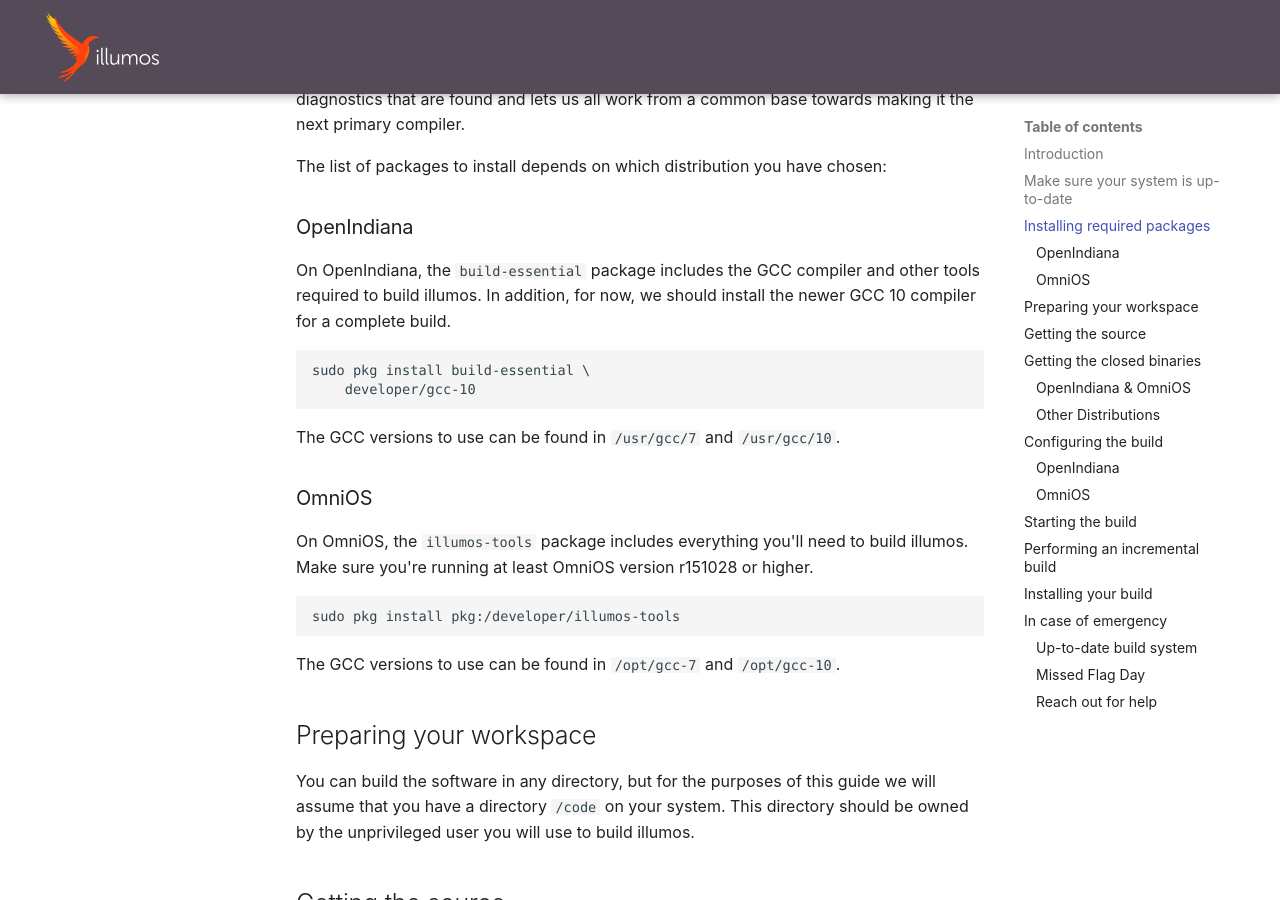
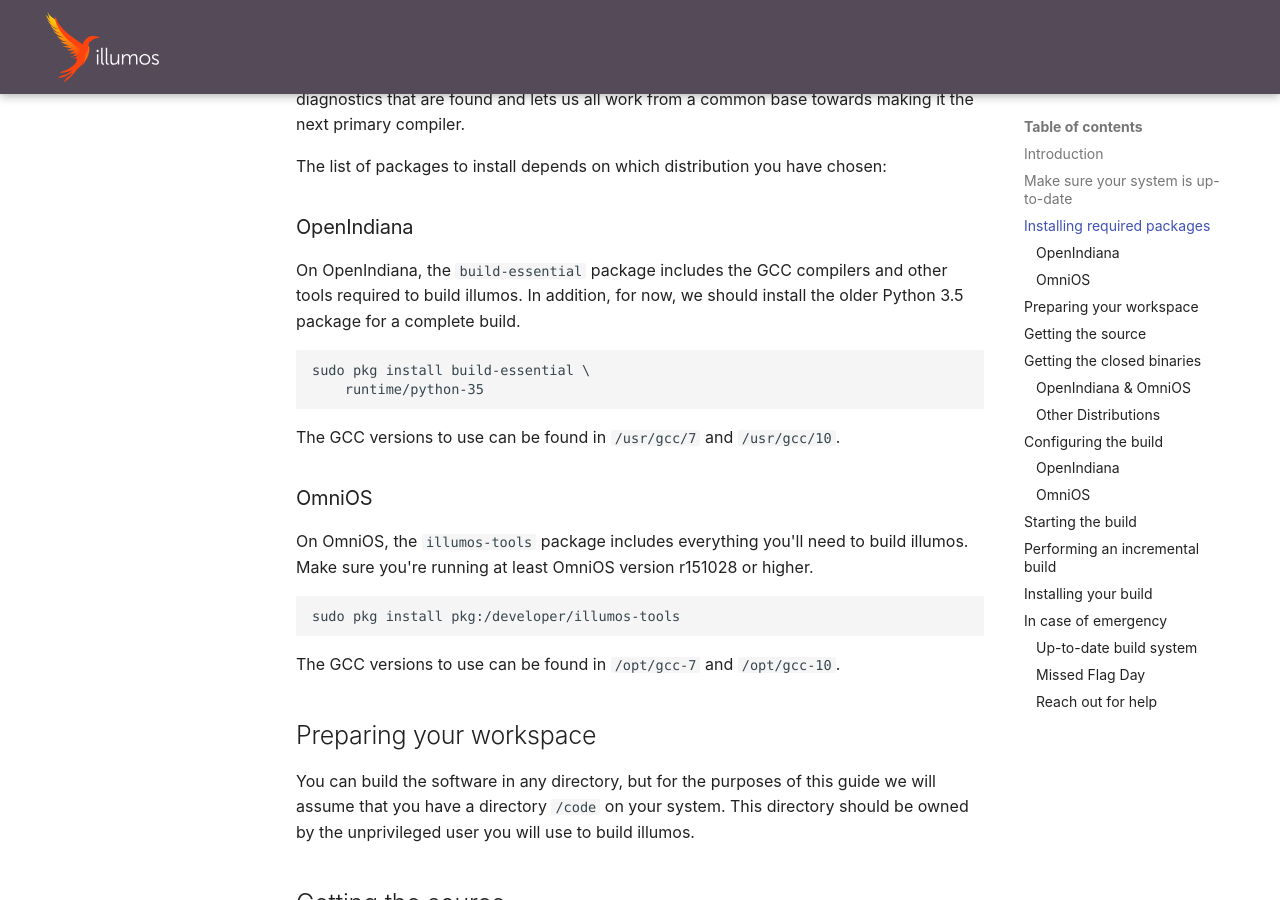
Before and after one commit to illumos/docs, an MkDocs documentation site: the page built from docs/developers/build.md, in a window 1280 px wide and 900 px high, scrolled down 1091 px. Built offline with MkDocs 1.6.1 and Material for MkDocs 9.7.7, drawn with Linux system fonts in a browser that asks for light colours.

Commit message:
Address review comments, correct OI details

````diff
--- a/docs/developers/build.md
+++ b/docs/developers/build.md
@@ -53,13 +53,13 @@
 
 ### OpenIndiana
 
-On OpenIndiana, the `build-essential` package includes the GCC compiler
+On OpenIndiana, the `build-essential` package includes the GCC compilers
 and other tools required to build illumos.  In addition, for now, we
-should install the newer GCC 10 compiler for a complete build.
+should install the older Python 3.5 package for a complete build.
 
 ```
 sudo pkg install build-essential \
-    developer/gcc-10
+    runtime/python-35
 ```
 
 The GCC versions to use can be found in `/usr/gcc/7` and `/usr/gcc/10`.
````
Also changed, not shown: docs/contributing/index.md (+3 -3 lines).
